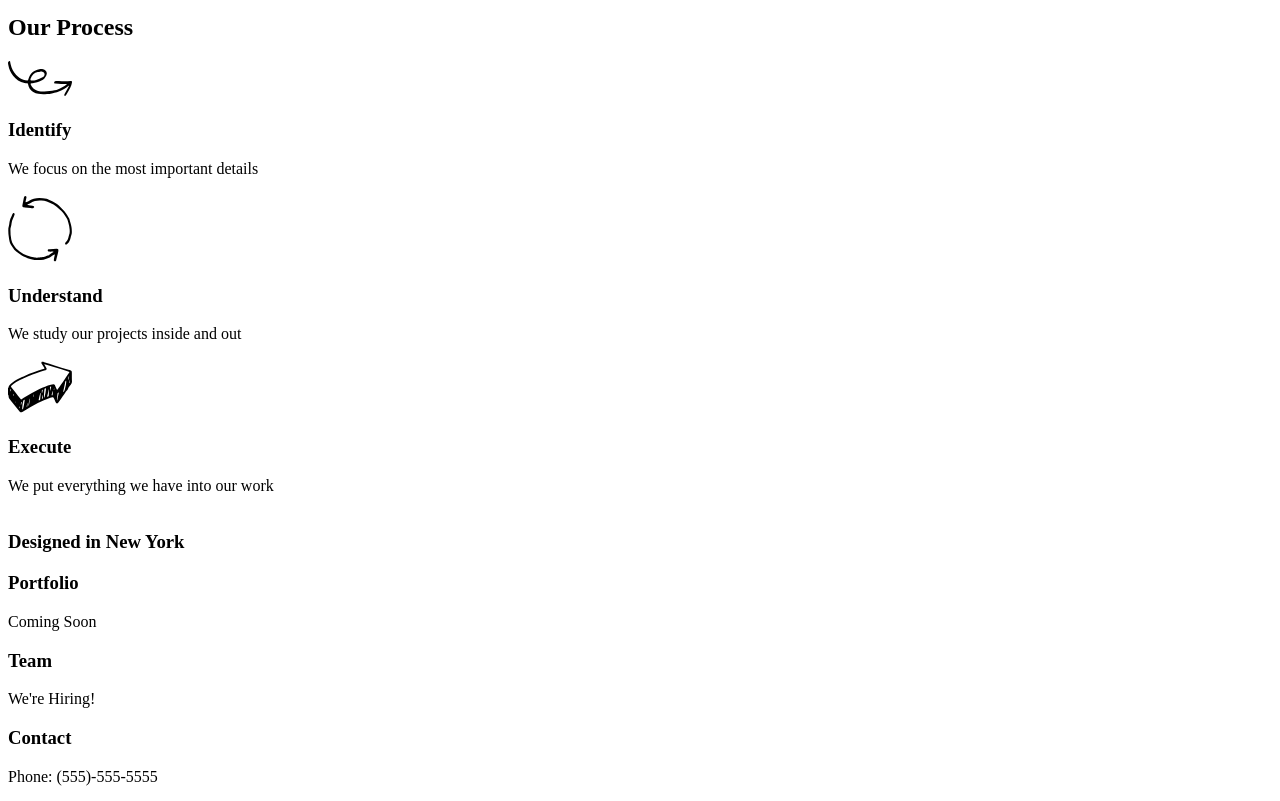
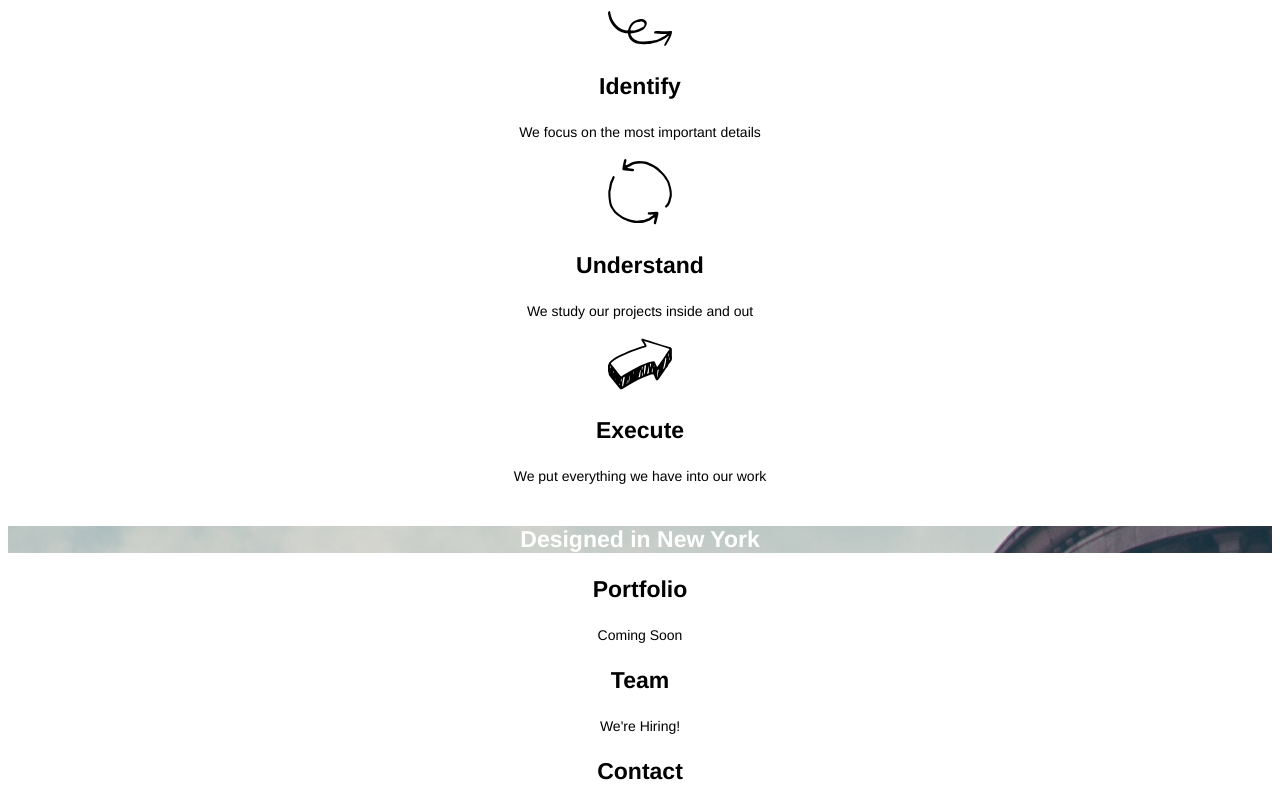
Before and after one commit to josewunder/broadway, a plain HTML site: page index.html in a window 1280 px wide. Shown: the part 421-1222 px from the top of the page. Drawn offline with Linux system fonts and the light colour scheme; the site is published under a folder, as on GitHub Pages, so addresses that start at the root find nothing.

Commit message:
Update index.html

```diff
--- a/index.html
+++ b/index.html
@@ -1,7 +1,7 @@
 <!DOCTYPE html>
 <html>
   <head>
-  <link href="/Resources/css/style.css" type="text/css" rel="stylesheet">
+  <link href="Resources/css/style.css" type="text/css" rel="stylesheet">
   </head>
 
   <body>
```
